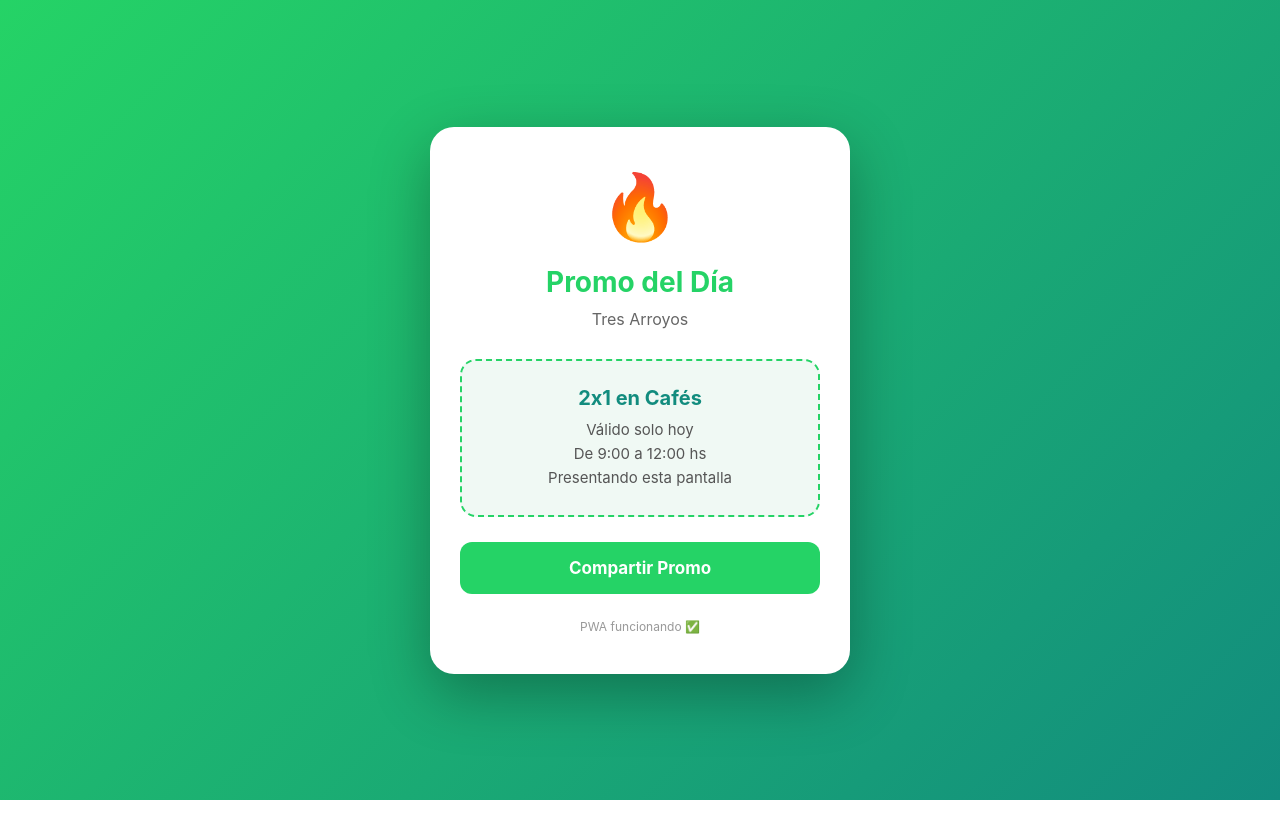
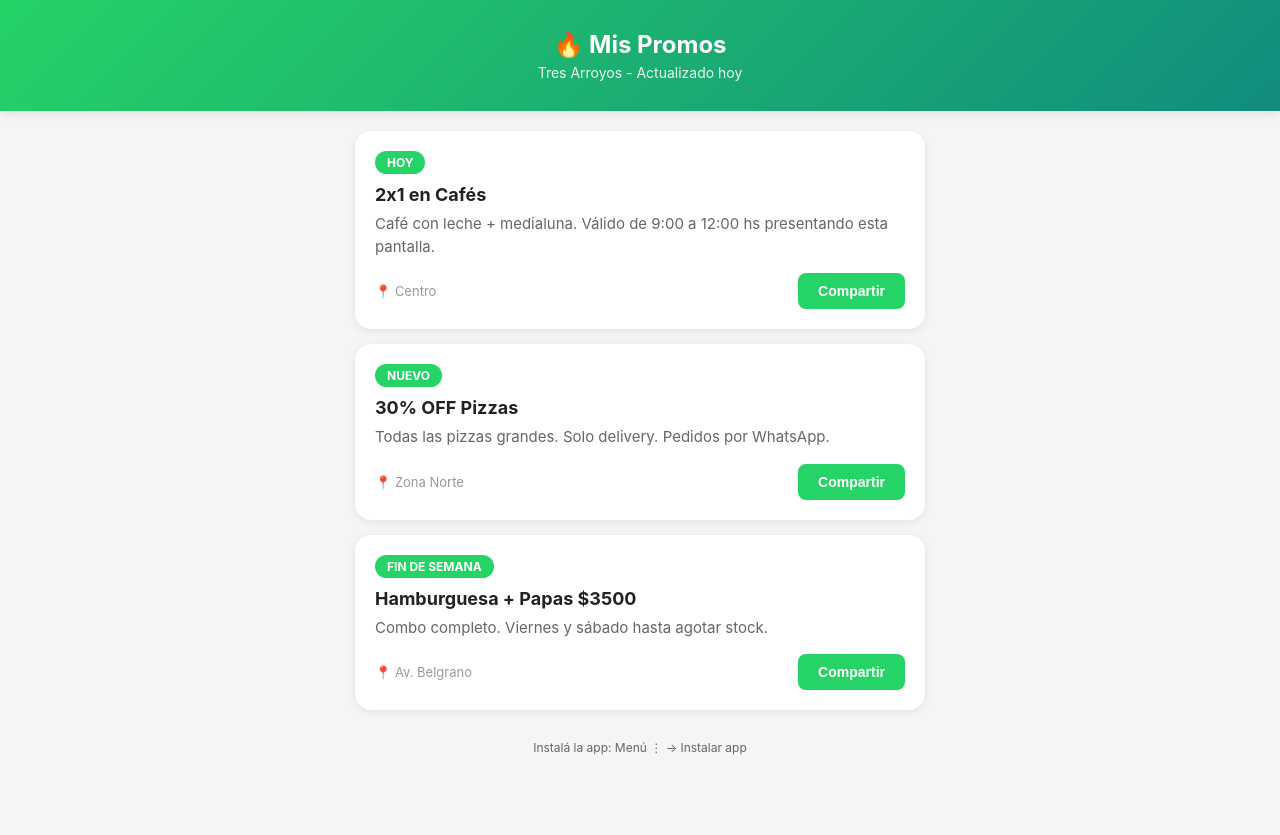
Before and after one commit to finamoreraul-blip/PROMODELDIA-3AS, a plain HTML site: page index.html in a window 1280 px wide. Before the commit the page ends 800 px from the top, so only its background shows below. Drawn offline with Linux system fonts and the light colour scheme.

Commit message:
Revise index.html for promo display and styling
Updated the promo page title and modified the layout and styles for better presentation of promotions.

```diff
--- a/index.html
+++ b/index.html
@@ -4,83 +4,86 @@
   <meta charset="UTF-8">
   <meta name="viewport" content="width=device-width, initial-scale=1.0, user-scalable=no">
   <meta name="theme-color" content="#25D366">
-  <title>Promo del Día - Tres Arroyos</title>
+  <title>Mis Promos - Tres Arroyos</title>
   <link rel="manifest" href="manifest.json">
   <meta name="apple-mobile-web-app-capable" content="yes">
-  <meta name="apple-mobile-web-app-status-bar-style" content="default">
   <style>
     *{margin:0;padding:0;box-sizing:border-box}
-    body{
-      font-family:-apple-system,BlinkMacSystemFont,'Segoe UI',Roboto,sans-serif;
-      background:linear-gradient(135deg,#25D366 0%,#128C7E 100%);
-      min-height:100vh;
-      display:flex;
-      align-items:center;
-      justify-content:center;
-      padding:20px
-    }
-    .container{
-      background:white;
-      border-radius:24px;
-      padding:40px 30px;
-      max-width:420px;
-      width:100%;
-      box-shadow:0 20px 60px rgba(0,0,0,0.3);
-      text-align:center
-    }
-    .emoji{font-size:64px;margin-bottom:20px}
-    h1{color:#25D366;font-size:28px;margin-bottom:10px}
-    .subtitle{color:#666;font-size:16px;margin-bottom:30px}
-    .promo-box{
-      background:#f0f9f4;
-      border:2px dashed #25D366;
-      border-radius:16px;
-      padding:25px;
-      margin-bottom:25px
-    }
-    .promo-title{font-size:20px;font-weight:bold;color:#128C7E;margin-bottom:8px}
-    .promo-desc{color:#555;font-size:15px;line-height:1.6}
-    .btn{
-      display:block;
-      background:#25D366;
-      color:white;
-      padding:16px;
-      border-radius:12px;
-      text-decoration:none;
-      font-weight:bold;
-      font-size:17px;
-      transition:transform 0.2s
-    }
-    .btn:active{transform:scale(0.96)}
-    .footer{margin-top:25px;font-size:12px;color:#999}
+    body{font-family:-apple-system,BlinkMacSystemFont,'Segoe UI',Roboto,sans-serif;background:#f5f5f5;padding-bottom:80px}
+    header{background:linear-gradient(135deg,#25D366 0%,#128C7E 100%);color:white;padding:30px 20px;text-align:center;box-shadow:0 2px 10px rgba(0,0,0,0.1)}
+    header h1{font-size:24px;margin-bottom:5px}
+    header p{opacity:0.9;font-size:14px}
+    .container{max-width:600px;margin:20px auto;padding:0 15px}
+    .promo-card{background:white;border-radius:16px;padding:20px;margin-bottom:15px;box-shadow:0 2px 8px rgba(0,0,0,0.08)}
+    .promo-badge{display:inline-block;background:#25D366;color:white;padding:4px 12px;border-radius:20px;font-size:12px;font-weight:bold;margin-bottom:10px}
+    .promo-title{font-size:18px;font-weight:bold;color:#222;margin-bottom:8px}
+    .promo-desc{color:#666;font-size:15px;line-height:1.5;margin-bottom:15px}
+    .promo-footer{display:flex;justify-content:space-between;align-items:center;font-size:13px;color:#999}
+    .share-btn{background:#25D366;color:white;border:none;padding:10px 20px;border-radius:8px;font-weight:bold;cursor:pointer;font-size:14px}
+    .share-btn:active{transform:scale(0.95)}
+    .install-tip{text-align:center;color:#666;font-size:12px;margin-top:30px}
   </style>
 </head>
 <body>
-  <div class="container">
-    <div class="emoji">🔥</div>
-    <h1>Promo del Día</h1>
-    <p class="subtitle">Tres Arroyos</p>
+  <header>
+    <h1>🔥 Mis Promos</h1>
+    <p>Tres Arroyos - Actualizado hoy</p>
+  </header>
 
-    <div class="promo-box">
+  <div class="container" id="promos">
+
+    <!-- PROMO 1 - EDITÁ ESTA -->
+    <div class="promo-card">
+      <span class="promo-badge">HOY</span>
       <div class="promo-title">2x1 en Cafés</div>
-      <div class="promo-desc">
-        Válido solo hoy<br>
-        De 9:00 a 12:00 hs<br>
-        Presentando esta pantalla
+      <div class="promo-desc">Café con leche + medialuna. Válido de 9:00 a 12:00 hs presentando esta pantalla.</div>
+      <div class="promo-footer">
+        <span>📍 Centro</span>
+        <button class="share-btn" onclick="compartir('2x1 en Cafés - Café con leche + medialuna. Válido de 9:00 a 12:00 hs')">Compartir</button>
       </div>
     </div>
 
-    <a href="#" class="btn">Compartir Promo</a>
+    <!-- PROMO 2 - EDITÁ ESTA -->
+    <div class="promo-card">
+      <span class="promo-badge">NUEVO</span>
+      <div class="promo-title">30% OFF Pizzas</div>
+      <div class="promo-desc">Todas las pizzas grandes. Solo delivery. Pedidos por WhatsApp.</div>
+      <div class="promo-footer">
+        <span>📍 Zona Norte</span>
+        <button class="share-btn" onclick="compartir('30% OFF Pizzas - Todas las pizzas grandes. Solo delivery')">Compartir</button>
+      </div>
+    </div>
 
-    <p class="footer">PWA funcionando ✅</p>
+    <!-- PROMO 3 - EDITÁ ESTA -->
+    <div class="promo-card">
+      <span class="promo-badge">FIN DE SEMANA</span>
+      <div class="promo-title">Hamburguesa + Papas $3500</div>
+      <div class="promo-desc">Combo completo. Viernes y sábado hasta agotar stock.</div>
+      <div class="promo-footer">
+        <span>📍 Av. Belgrano</span>
+        <button class="share-btn" onclick="compartir('Hamburguesa + Papas $3500 - Viernes y sábado')">Compartir</button>
+      </div>
+    </div>
+
   </div>
 
+  <p class="install-tip">Instalá la app: Menú ⋮ → Instalar app</p>
+
   <script>
+    function compartir(texto) {
+      const url = window.location.href;
+      const mensaje = encodeURIComponent(texto + '\n\nVer todas: ' + url);
+
+      if (navigator.share) {
+        navigator.share({title: 'Mis Promos - Tres Arroyos', text: texto, url: url}).catch(() => {});
+      } else {
+        window.open('https://wa.me/?text=' + mensaje, '_blank');
+      }
+    }
+
     if('serviceWorker' in navigator){
       window.addEventListener('load', () => {
-        navigator.serviceWorker.register('sw.js')
-          .then(reg => console.log('SW registrado'))
-          .catch(err => console.log('SW error:', err));
+        navigator.serviceWorker.register('sw.js');
       });
     }
   </script>
```
